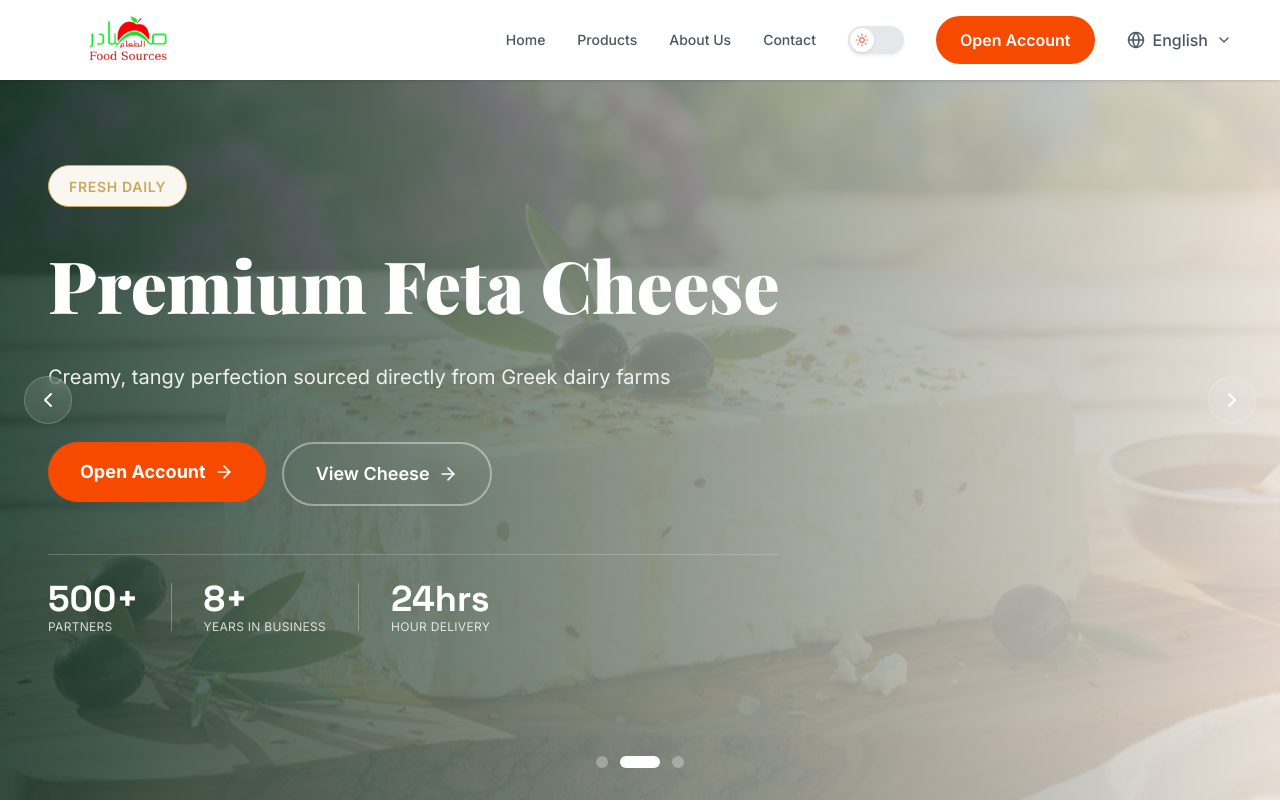
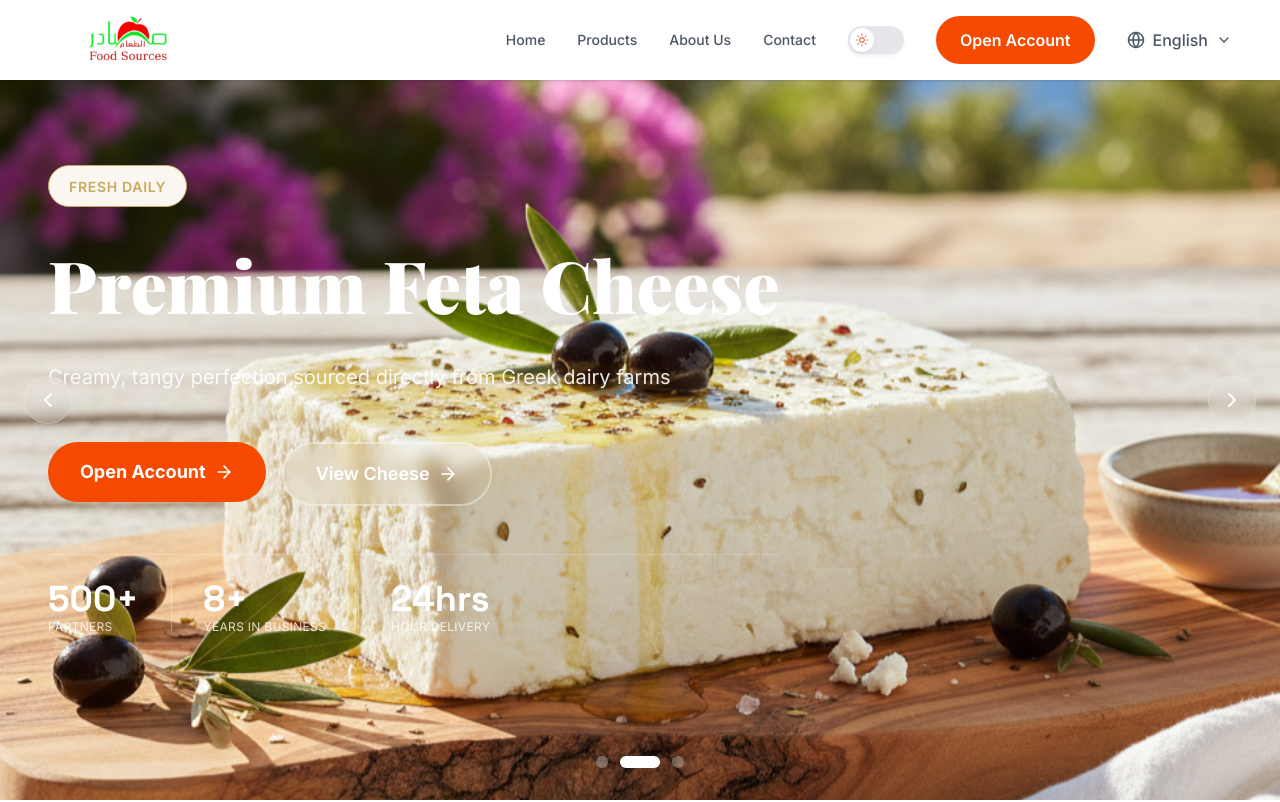
Before and after one commit to Pushkarsinghrajpoot/food-source, a Next.js app: page /en in a window 1280 px wide. Shown: the top 802 px of the page. Built offline with nearby package versions, Linux system fonts and the light colour scheme; a web font is replaced by a local one.

Commit message:
image also added

```diff
--- a/components/HeroSlider.tsx
+++ b/components/HeroSlider.tsx
@@ -103,12 +103,7 @@ export default function HeroSlider() {
           sizes="100vw"
           priority
         />
-        {/* Theme-aware Overlay */}
-        <div className="absolute inset-0" style={{
-          background: 'linear-gradient(to right, var(--color-primary), var(--color-bg-tertiary))',
-          opacity: 0.88
-        }} />
-      </div>
+              </div>
 
       {/* Content */}
       <div className="relative z-10 max-w-7xl mx-auto px-6 lg:px-12 min-h-screen flex items-center">
```
Also changed, not shown: public/All products/mixed mediterrean pickles/mixed_mediterrean_pickles_3.jpg.
